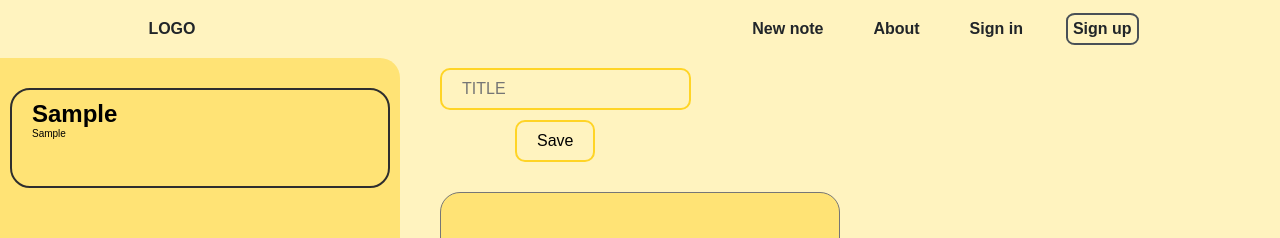
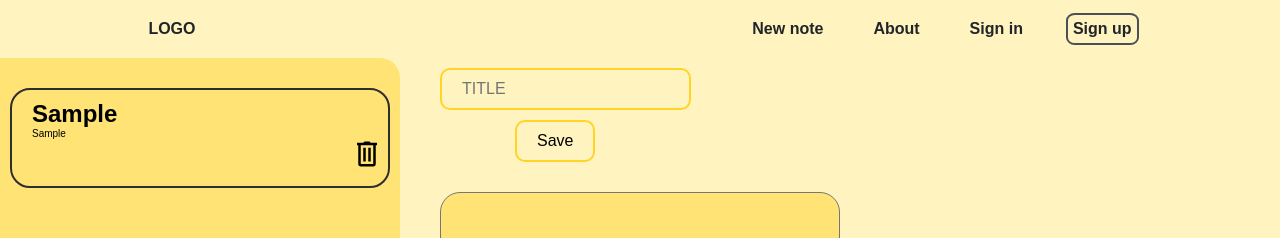
Before and after one commit to Sushank49/Notes, a React (Create React App) app: page / in a window 1280 px wide. Both pictures are taken after typing "Sample", "Sample" into the empty fields and a click on the button "Save". Shown: the top 238 px of the page. Built offline with nearby package versions, Linux system fonts and the light colour scheme.

Commit message:
The user can now delete and edit the notes

```diff
--- a/src/App.js
+++ b/src/App.js
@@ -22,10 +22,15 @@ export default function App() {
       <Header />
       <PrevNotes
         savedNotes={savedNotes}
+        setSavedNotes={setSavedNotes}
         selectedNotes={selectedNotes}
         setSelectedNotes={setSelectedNotes}
       />
-      <Notes setSavedNotes={setSavedNotes}></Notes>
+      <Notes
+        setSavedNotes={setSavedNotes}
+        savedNotes={savedNotes}
+        selectedNotes={selectedNotes}
+      ></Notes>
       <Footer></Footer>
     </>
   );
--- a/src/Notes.js
+++ b/src/Notes.js
@@ -1,8 +1,21 @@
-import { useState } from "react";
+import { useEffect, useState } from "react";
 
-export default function Notes({ setSavedNotes }) {
+export default function Notes({ setSavedNotes, selectedNotes, savedNotes }) {
   const [text, setText] = useState("");
   const [title, setTitle] = useState("");
+
+  useEffect(
+    function () {
+      if (selectedNotes) {
+        const selectedNote = savedNotes.find(
+          (note) => note.id === selectedNotes
+        );
+        setText(selectedNote.notes);
+        setTitle(selectedNote.title);
+      }
+    },
+    [selectedNotes, savedNotes]
+  );
 
   function handleChange(e) {
     setText(e.target.value);
--- a/src/PrevNotes.js
+++ b/src/PrevNotes.js
@@ -1,8 +1,13 @@
 export default function PrevNotes({
   savedNotes,
+  setSavedNotes,
   setSelectedNotes,
   selectedNotes,
 }) {
+  function onDelete(id) {
+    setSavedNotes((notes) => notes.filter((note) => note.id !== id));
+  }
+
   return (
     <section className="prev-notes">
       {savedNotes?.map((saved, i) => (
@@ -13,20 +18,41 @@ export default function PrevNotes({
           setSelectedNotes={setSelectedNotes}
           key={i}
           selectedNotes={selectedNotes}
+          handleDelete={onDelete}
         ></PrevNotesChild>
       ))}
     </section>
   );
 }
 
-function PrevNotesChild({ title, note, id, setSelectedNotes, selectedNotes }) {
+function PrevNotesChild({
+  title,
+  note,
+  id,
+  setSelectedNotes,
+  selectedNotes,
+  handleDelete,
+}) {
   return (
     <section
-      className={`prev-notes-child ${selectedNotes ? "active" : null}`}
+      className={`prev-notes-child ${selectedNotes === id ? "active" : null}`}
       onClick={() => setSelectedNotes(id)}
     >
       <h2 className="prev-notes-title">{title}</h2>
       <p className="prev-note-para">{note}</p>
+      <span className="delete" onClick={() => handleDelete(id)}>
+        <svg
+          xmlns="http://www.w3.org/2000/svg"
+          x="0px"
+          y="0px"
+          width="30"
+          height="30"
+          viewBox="0 0 24 24"
+          className="dustbin"
+        >
+          <path d="M 10 2 L 9 3 L 4 3 L 4 5 L 5 5 L 5 20 C 5 20.522222 5.1913289 21.05461 5.5683594 21.431641 C 5.9453899 21.808671 6.4777778 22 7 22 L 17 22 C 17.522222 22 18.05461 21.808671 18.431641 21.431641 C 18.808671 21.05461 19 20.522222 19 20 L 19 5 L 20 5 L 20 3 L 15 3 L 14 2 L 10 2 z M 7 5 L 17 5 L 17 20 L 7 20 L 7 5 z M 9 7 L 9 18 L 11 18 L 11 7 L 9 7 z M 13 7 L 13 18 L 15 18 L 15 7 L 13 7 z"></path>
+        </svg>
+      </span>
     </section>
   );
 }
--- a/src/style.css
+++ b/src/style.css
@@ -307,3 +307,21 @@
 .prev-notes-title {
   font-size: 2.4rem;
 }
+
+.prev-note-time {
+  font-size: 1.6rem;
+  font-weight: 600;
+}
+
+.delete {
+  margin-top: 2rem;
+  margin-left: 32rem;
+}
+
+.dustbin {
+  transition: all .2s;
+}
+
+.dustbin:hover {
+  fill: #797979;
+}
```
